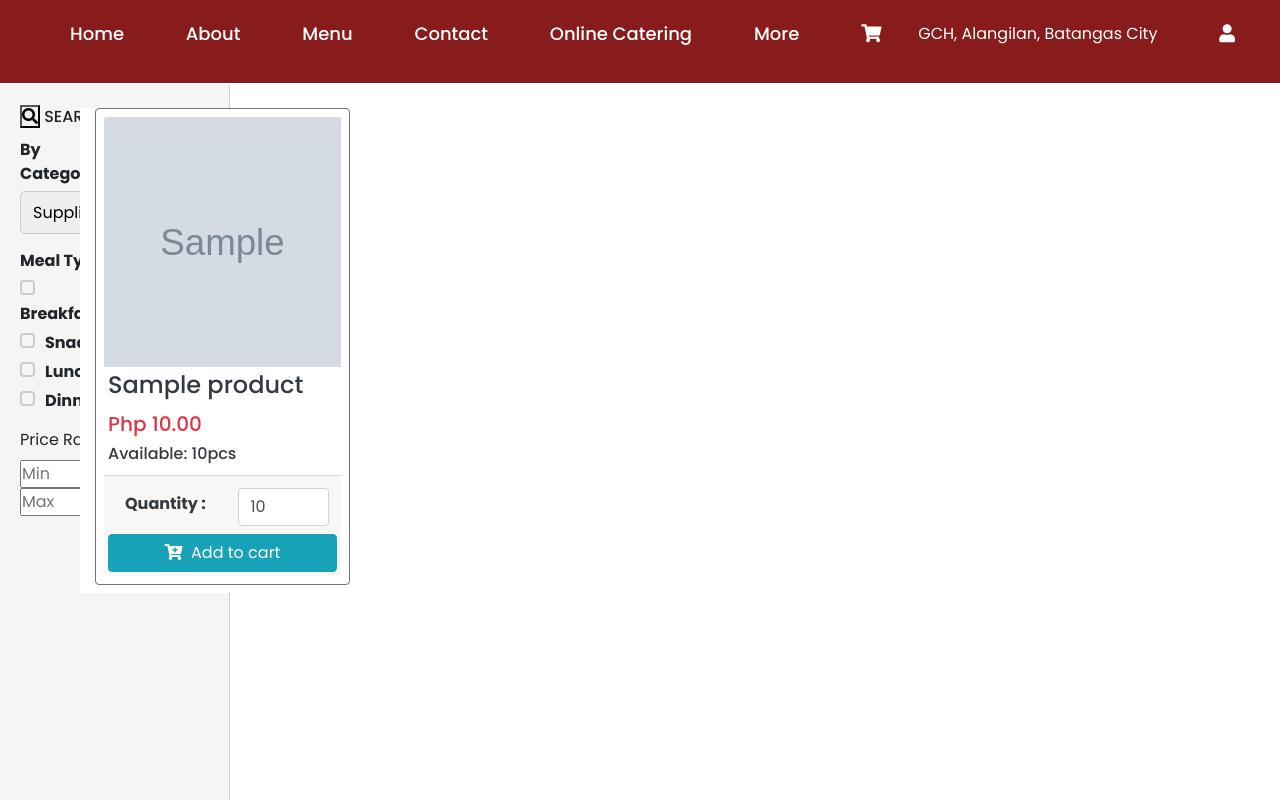
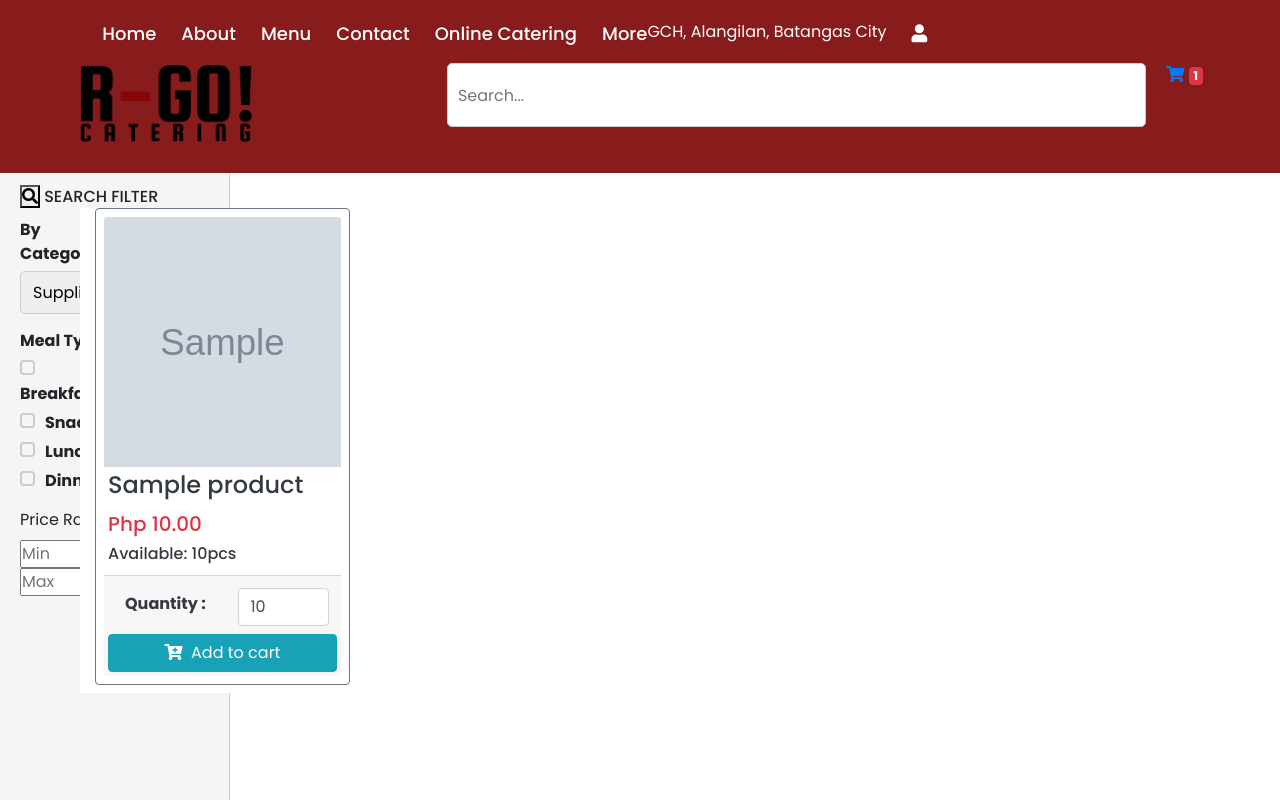
Before and after one commit to Nicopangilinan/rgo.github.io, a PHP site: page /shop.php in a window 1280 px wide. Run offline with PHP 8.4, Linux system fonts and the light colour scheme; tables that the repository leaves empty or names only in its code hold one stand-in row (values such as "Sample post"); grey boxes marked "Sample" are stand-in pictures; some libraries are stand-ins or nearby versions.

Commit message:
add to cart working

```diff
--- /dev/null
+++ b/action.php
@@ -0,0 +1,184 @@
+<?php
+	require 'config.php';
+
+	// Add products into the cart table
+	if (isset($_POST['pid'])) {
+	  $pid = $_POST['pid'];
+	  $pname = $_POST['pname'];
+	  $pprice = $_POST['pprice'];
+	  $pimage = $_POST['pimage'];
+	  $pcode = $_POST['pcode'];
+	  $pqty = $_POST['pqty'];
+	  $total_price = $pprice * $pqty;
+
+	  $stmt = $conn->prepare('SELECT product_code FROM cart WHERE product_code=?');
+	  $stmt->bind_param('s',$pcode);
+	  $stmt->execute();
+	  $res = $stmt->get_result();
+	  $r = $res->fetch_assoc();
+	  $code = $r['product_code'] ?? '';
+
+	  if (!$code) {
+	    $query = $conn->prepare('INSERT INTO cart (product_name,product_price,product_image,qty,total_price,product_code) VALUES (?,?,?,?,?,?)');
+	    $query->bind_param('ssssss',$pname,$pprice,$pimage,$pqty,$total_price,$pcode);
+	    $query->execute();
+
+	    echo '<div class="alert alert-success alert-dismissible mt-2">
+						  <button type="button" class="close" data-dismiss="alert">&times;</button>
+						  <strong>Item added to your cart!</strong>
+						</div>';
+	  } else {
+	    echo '<div class="alert alert-danger alert-dismissible mt-2">
+						  <button type="button" class="close" data-dismiss="alert">&times;</button>
+						  <strong>Item already added to your cart!</strong>
+						</div>';
+	  }
+	}
+
+	// Get no.of items available in the cart table
+	if (isset($_GET['cartItem']) && isset($_GET['cartItem']) == 'cart_item') {
+	  $stmt = $conn->prepare('SELECT * FROM cart');
+	  $stmt->execute();
+	  $stmt->store_result();
+	  $rows = $stmt->num_rows;
+
+	  echo $rows;
+	}
+
+	// Remove single items from cart
+	if (isset($_GET['remove'])) {
+	  $id = $_GET['remove'];
+
+	  $stmt = $conn->prepare('DELETE FROM cart WHERE id=?');
+	  $stmt->bind_param('i',$id);
+	  $stmt->execute();
+
+	  $_SESSION['showAlert'] = 'block';
+	  $_SESSION['message'] = 'Item removed from the cart!';
+	  header('location:cart.php');
+	}
+
+	// Remove all items at once from cart
+	if (isset($_GET['clear'])) {
+	  $stmt = $conn->prepare('DELETE FROM cart');
+	  $stmt->execute();
+	  $_SESSION['showAlert'] = 'block';
+	  $_SESSION['message'] = 'All Item removed from the cart!';
+	  header('location:cart.php');
+	}
+
+	// Set total price of the product in the cart table
+	if (isset($_POST['qty'])) {
+	  $qty = $_POST['qty'];
+	  $pid = $_POST['pid'];
+	  $pprice = $_POST['pprice'];
+
+	  $tprice = $qty * $pprice;
+
+	  $stmt = $conn->prepare('UPDATE cart SET qty=?, total_price=? WHERE id=?');
+	  $stmt->bind_param('isi',$qty,$tprice,$pid);
+	  $stmt->execute();
+	}
+
+	// Checkout and save customer info in the orders table
+	if (isset($_POST['action']) && $_POST['action'] == 'order') {
+		session_start();
+
+		if (!$conn) {
+			die("Database connection failed: " . mysqli_connect_error());
+		}
+
+		$name = $_POST['name'];
+		$email = $_POST['email'];
+		$phone = $_POST['phone'];
+		$products = $_POST['products'];
+		$grand_total = $_POST['grand_total'];
+		$address = $_POST['address'];
+		$pmode = $_POST['pmode'];
+		$reference_number = $_POST['reference_number'];
+		$receipt_image = '';
+
+		// Set the location to 'IN PREPARATION'
+		$location = 'IN PREPARATION';
+
+		// Set the status to 'PENDING'
+		$status = 'PENDING';
+
+		// Check if Gcash Payment is selected
+		if ($pmode === 'netbanking') {
+			if ($_FILES['image']['error'] === 0) {
+				$upload_dir = 'D:/XAMPP/htdocs/Boat Builders-main/image/receipt_image/';
+				$image_name = $_FILES['image']['name'];
+				$image_path = $upload_dir . $image_name;
+
+				// Move the uploaded image to the server
+				if (move_uploaded_file($_FILES['image']['tmp_name'], $image_path)) {
+					$receipt_image = 'image/receipt_image/' . $image_name; // Set the image name in the database
+				} else {
+					echo "Error moving uploaded image.";
+					exit();
+				}
+			}
+
+			$reference = $reference_number; // Set the reference value in the database
+		}
+
+		// Get the user_id from the session
+		$user_id = $_SESSION['user_id'];
+		$data = '';
+
+		// Prepare and execute the SQL INSERT statement
+		$stmt = $conn->prepare('INSERT INTO orders (user_id, name, email, phone, address, pmode, products, amount_paid, status, location, reference, receipt_image) VALUES (?, ?, ?, ?, ?, ?, ?, ?, ?, ?, ?, ?)');
+		$stmt->bind_param('ssssssssssss', $user_id, $name, $email, $phone, $address, $pmode, $products, $grand_total, $status, $location, $reference_number, $receipt_image);
+
+		if ($stmt->execute()) {
+			// Successfully inserted into the database
+			$stmt2 = $conn->prepare('DELETE FROM cart');
+			if ($stmt2->execute()) {
+				// Update product stock quantities
+				$items = explode(',', $products);
+				foreach ($items as $item) {
+					$itemParts = explode('(', $item);
+					$productName = trim($itemParts[0]);
+
+					// Get the quantity ordered for this product
+					preg_match('/\((\d+)\)/', $item, $matches);
+					$quantityOrdered = intval($matches[1]);
+
+					// Update the product stock quantity
+					$stmt3 = $conn->prepare('UPDATE product SET stocks = stocks - ? WHERE product_name = ?');
+					$stmt3->bind_param('is', $quantityOrdered, $productName);
+					$stmt3->execute();
+				}
+				$data .= '<div class="text-center">
+				<h1 class="display-4 mt-2 text-danger">Thank You!</h1>
+				<h2 class="text-success">Your Order Placed Successfully!</h2>
+				<h4 class="bg-danger text-light rounded p-2">Items Purchased : ' . $products . '</h4>
+				<h4>Your Name : ' . $name . '</h4>
+				<h4>user_id : ' . $user_id . '</h4>
+				<h4>Your E-mail : ' . $email . '</h4>
+				<h4>Your Phone : ' . $phone . '</h4>
+				<h4>Total Amount Paid : ' . number_format($grand_total, 2) . '</h4>
+				<h4>Payment Mode : ' . $pmode . '</h4>';
+
+				if ($pmode === 'netbanking') {
+					$data .= '<h4>Reference Number: ' . $reference_number . '</h4>';
+					$data .= '<h4>Receipt Image: ' . $receipt_image . '</h4>';
+				}
+
+				$data .= '</div>';
+
+				echo $data;
+			} else {
+				// Error deleting from cart
+				echo "Error deleting from cart: " . $conn->error;
+			}
+		} else {
+			// Error inserting into the orders table
+			echo "Error inserting into orders: " . $conn->error;
+		}
+
+		// Close the database connection
+		$conn->close();
+	}
+	?>
--- a/shop.css
+++ b/shop.css
@@ -19,6 +19,7 @@
           background: rgb(0,123,255,0.3);
         }
         .content{
+          margin-top: 200px;
           max-width: 1250px;
           margin: auto;
           padding: 0 30px;
@@ -33,25 +34,20 @@
         }
         .navbar.sticky{
           background: #881c1c;
-          padding: 10px 0;
           box-shadow: 0px 3px 5px 0px rgba(0,0,0,0.1);
         }
         .navbar .content {
-          display: flex;
-          align-items: center;
-          justify-content: space-between; /* Adjust to center content */
-          width: 100%; /* Make the content take up full width */
+          max-width: 1250px;
+          margin: auto;
+           padding: 0 30px;
         }
         .navbar .logo a{
-          color: #fff;
-          font-size: 30px;
-          font-weight: 600;
-          text-decoration: none;
+          flex: 1;
+          font-size: 24px;
         }
         .navbar .menu-list {
-          display: flex;
-          flex: 1;
-          align-items: center;
+          display: inline-flex;
+          flex: 1; /* Distribute items equally */
           justify-content: space-between;
         }
 
@@ -185,7 +181,7 @@
         }
 
       .filter {
-        margin-top: 20px;
+        margin-top: 100px;
         background-color: #f5f5f5;
         padding: 20px;
         border-right: 1px solid #ccc;
@@ -274,7 +270,7 @@
 .container{
   float: right;
   width: 200%;
-  margin-top: 100px;
+  margin-top: 200px;
   margin-right: 60px;
 }
 
@@ -334,3 +330,38 @@ margin-left: 700px;
   margin-top: 90px;
   margin-left: 100px;
 }
+
+.navbar-row {
+  display: flex;
+  justify-content: space-between;
+  align-items: stretch;
+  margin-bottom: 10px;
+}
+
+.logo {
+  flex: 1;
+  font-size: 24px;
+}
+
+.search-bar {
+  flex: 2;
+  margin: 0 20px;
+  align-items: stretch;
+  size: 30px;
+}
+
+.search-bar input {
+  width: 100%;
+  height: 80%;
+  padding: 10px;
+  border: 1px solid #ccc;
+  border-radius: 5px;
+  outline: none;
+  font-size: 16px;
+}
+
+.nav-image{
+width: 50%;
+height: auto;
+
+}
--- a/shop.php
+++ b/shop.php
@@ -28,15 +28,26 @@
                 <li><a href="#">Contact</a></li>
                 <li><a href="shop.php">Online Catering</a></li>
                 <li><a href="#">More</a></li>
-                <li><a href="cart.php"><i class="fas fa-shopping-cart"></i> <span id="cart-item" class="badge badge-danger"></span></a></li>
                 <a style= "color: white">GCH, Alangilan, Batangas City</a>
                 <li><a href="#"><i class="fas fa-user"></i></a></li>
             </ul>
-            <div class="icon menu-btn">
-                <i class="fas fa-bars"></i>
+            <div class="navbar-row-wrapper">
+            <div class="navbar-row">
+                <div class="logo">
+                    <img src="assets/img/rgo5.png" alt="R-go Logo" class="nav-image">
+                </div>
+                <div class="search-bar">
+                    <input type="text" placeholder="Search...">
+                </div>
+                <div><a href="cart.php"><i class="fas fa-shopping-cart"></i> <span id="cart-item" class="badge badge-danger"></span></a>
+                </div>
             </div>
         </div>
-    </nav>
+        <div class="icon menu-btn">
+            <i class="fas fa-bars"></i>
+        </div>
+    </div>
+</nav>
   <!-- Navbar end -->
   <div class="filter-container">
   <div class="filter">
```
Also changed, not shown: assets/img/rgo5.png (added).
